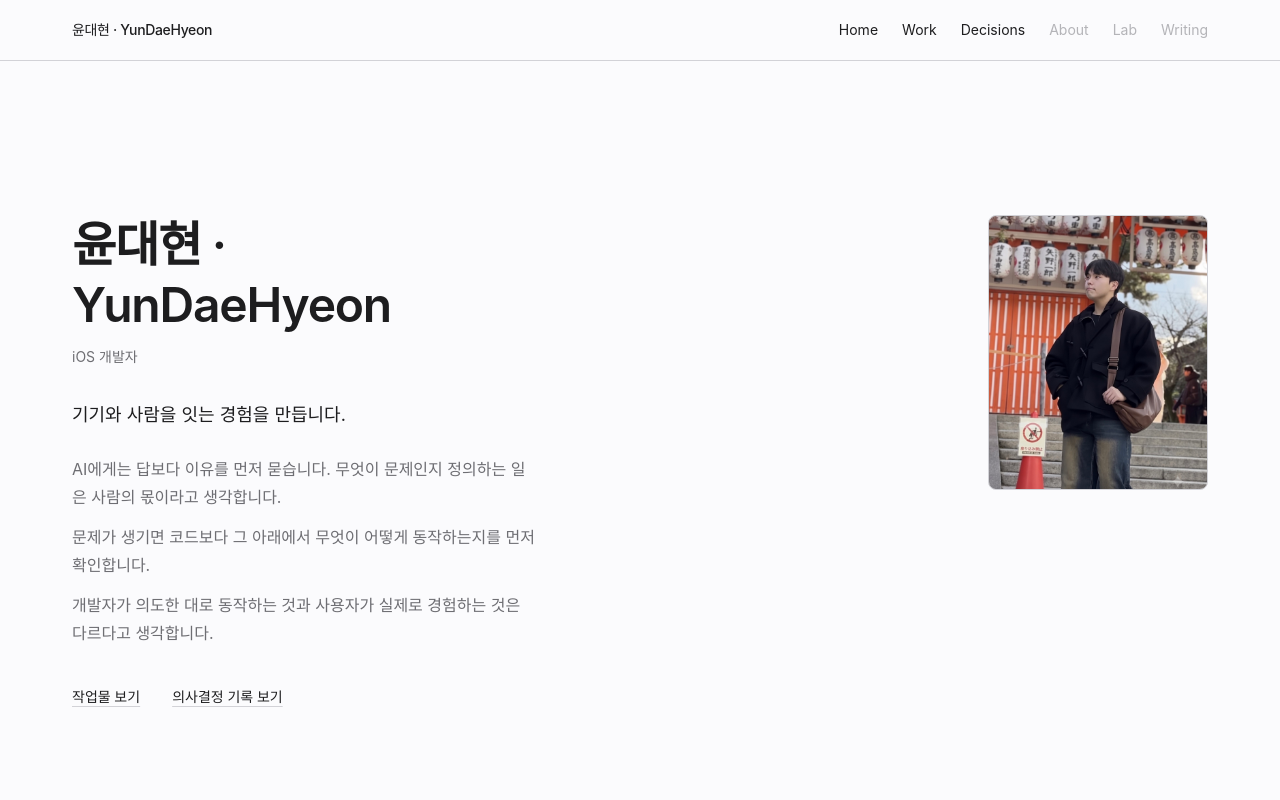
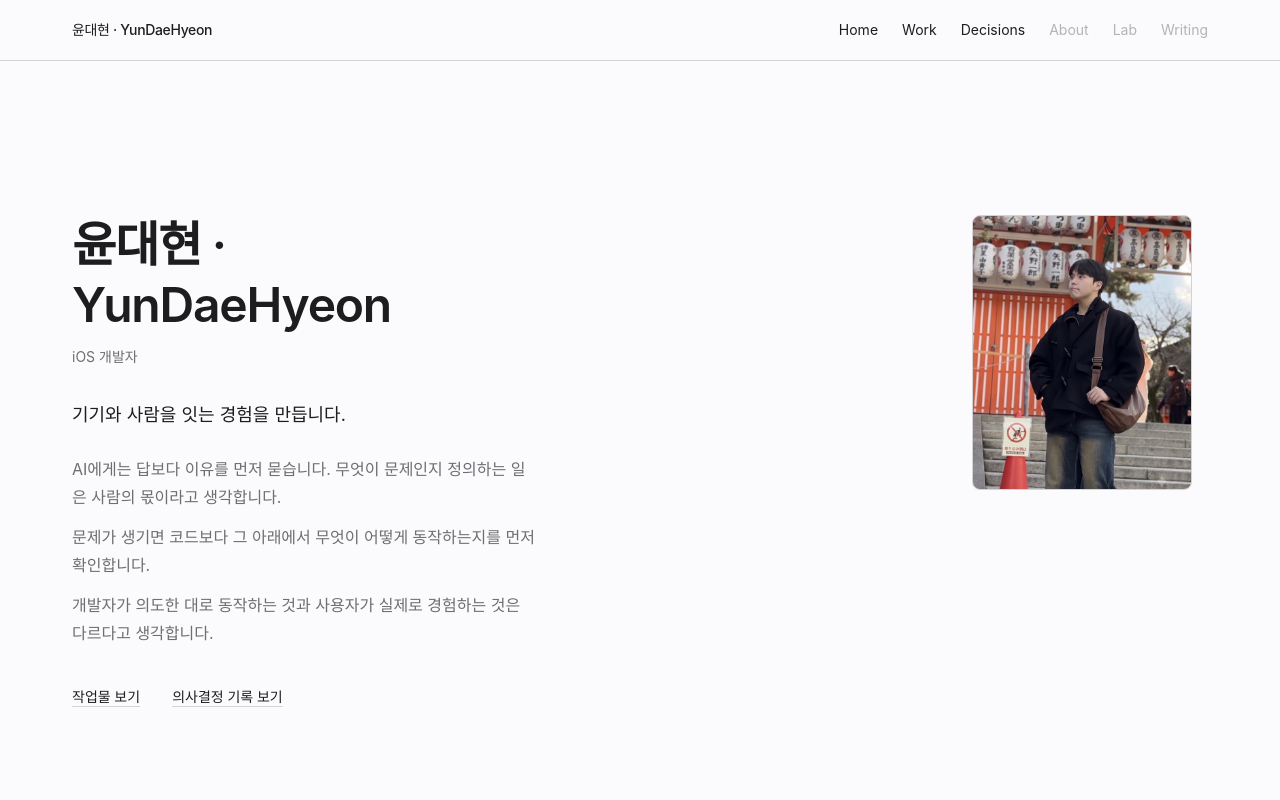
Before and after one commit to YunDaeHyeon/daegom.dev, a Next.js app: page / in a window 1280 px wide. Shown: the top 800 px of the page. Built offline with nearby package versions, Linux system fonts and the light colour scheme.

Commit message:
fix: Home 히어로 사진을 텍스트 쪽으로 16px 이동

```diff
--- a/components/profile-photo.tsx
+++ b/components/profile-photo.tsx
@@ -2,7 +2,7 @@ import Image from "next/image";
 
 export function ProfilePhoto() {
   return (
-    <div className="relative aspect-[4/5] w-full max-w-[200px] shrink-0 overflow-hidden rounded-md border border-border bg-muted sm:max-w-[220px]">
+    <div className="relative aspect-[4/5] w-full max-w-[200px] shrink-0 overflow-hidden rounded-md border border-border bg-muted sm:max-w-[220px] sm:mr-4">
       <Image
         src="/photos/profile.jpg"
         alt="윤대현"
```
